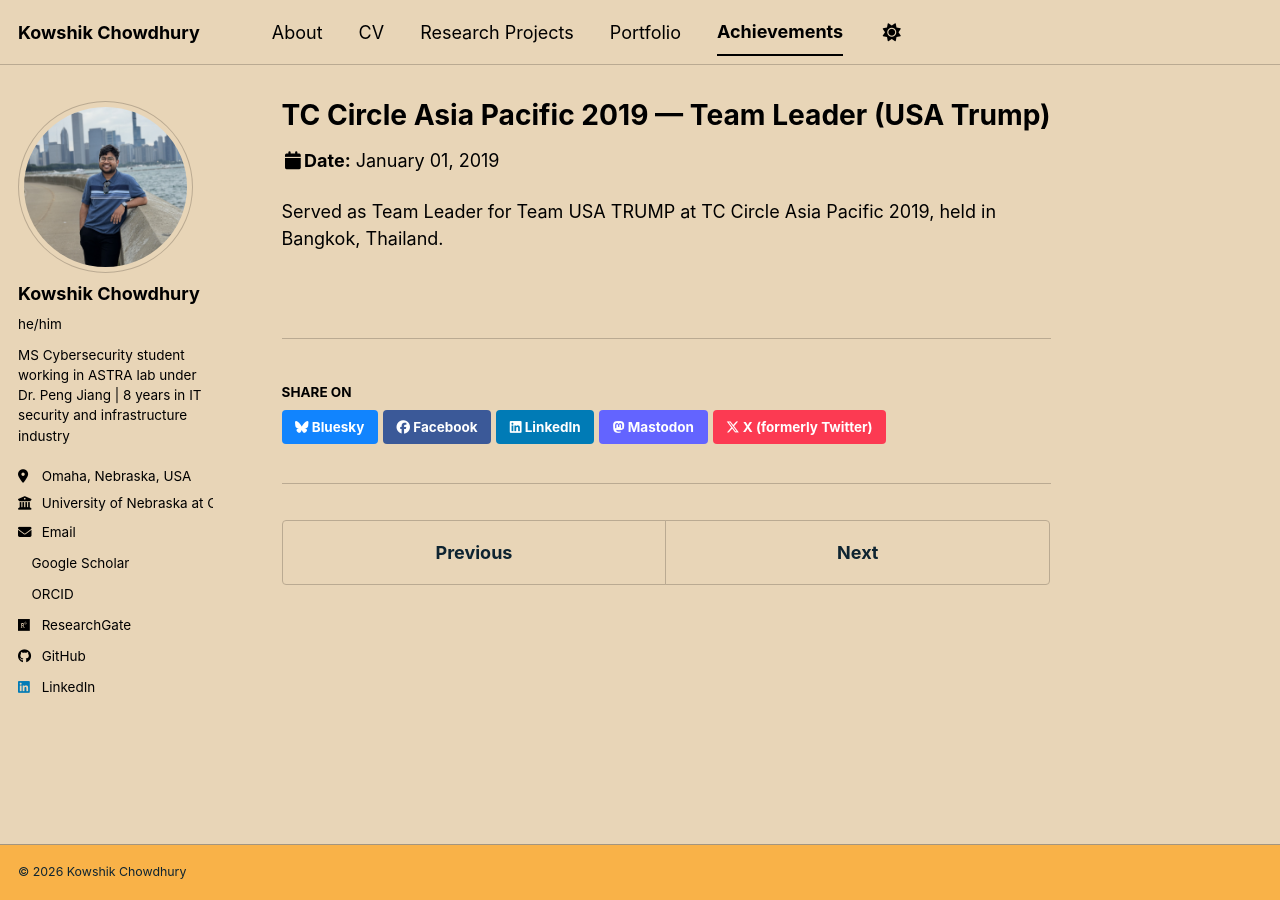
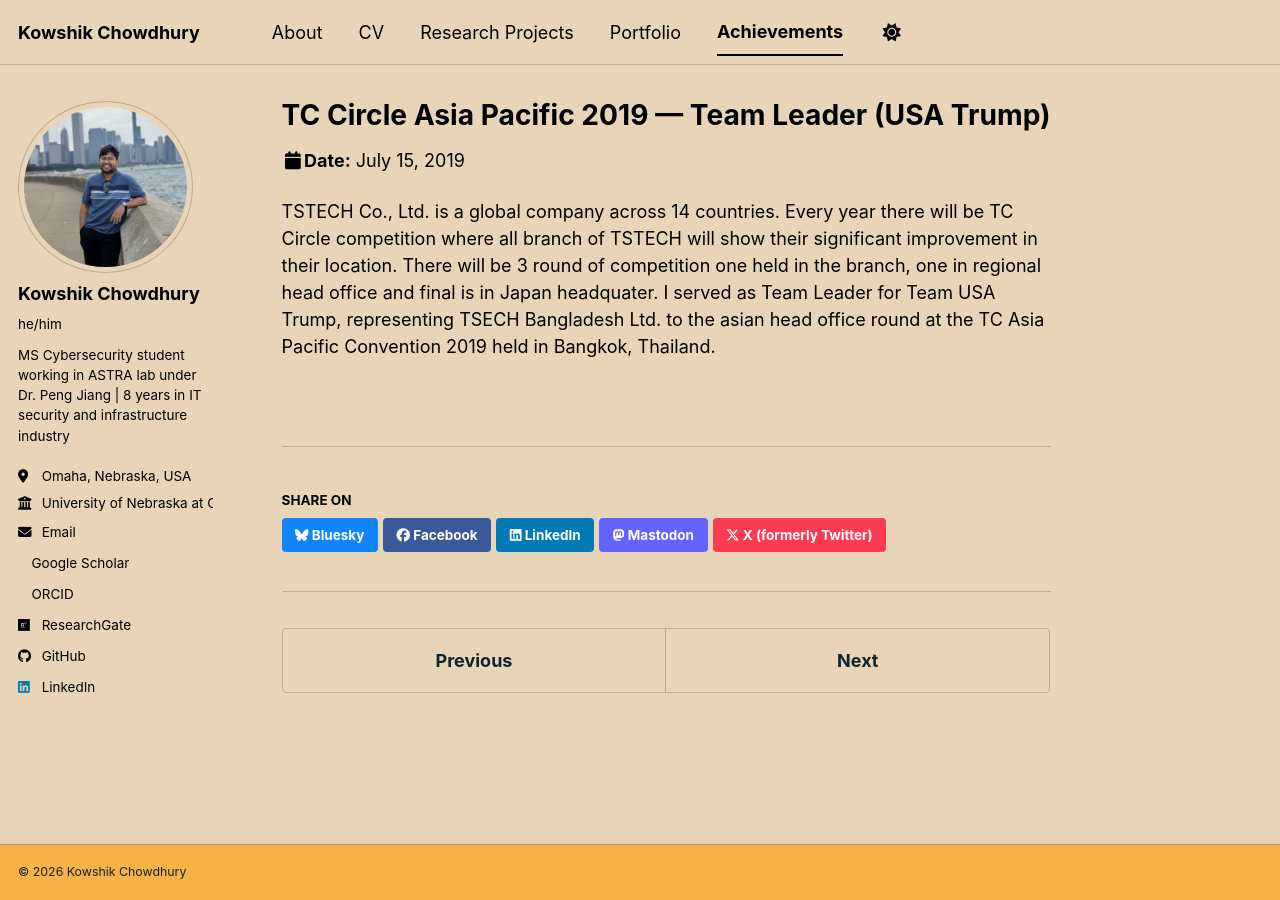
Before and after one commit to kowshik1993/kowshik1993.github.io, a Jekyll site: the page built from _talks/tc_circle_usa_trump.md, in a window 1280 px wide. Built offline with Jekyll 4.4.1, drawn with Linux system fonts in a browser that asks for light colours; a style sheet for code colours, icons or effects is not loaded.

Commit message:
Update tc_circle_usa_trump.md

```diff
--- a/_talks/tc_circle_usa_trump.md
+++ b/_talks/tc_circle_usa_trump.md
@@ -4,7 +4,7 @@ collection: presentation
 type: "Competition"
 permalink: /talks/tc_circle_usa_trump
 venue: "TC Circle Asia Pacific"
-date: 2019-01-01
+date: 2019-07-15
 location: "Bangkok, Thailand"
 ---
-Served as Team Leader for Team USA TRUMP at TC Circle Asia Pacific 2019, held in Bangkok, Thailand.
+TSTECH Co., Ltd. is a global company across 14 countries. Every year there will be TC Circle competition where all branch of TSTECH will show their significant improvement in their location. There will be 3 round of competition one held in the branch, one in regional head office and final is in Japan headquater. I served as Team Leader for Team USA Trump, representing TSECH Bangladesh Ltd. to the asian head office round at the TC Asia Pacific Convention 2019 held in Bangkok, Thailand.
```
